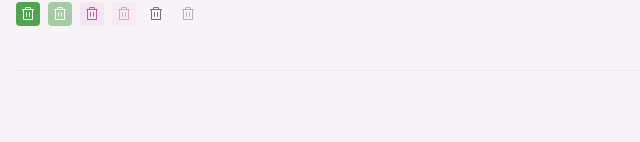
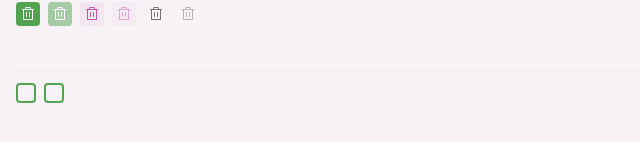
Before and after one commit to juanveronez/react-todo-list, a React (Vite) app: page / in a window 1280 px wide. Shown: the part 258-400 px from the top of the page, without its empty margins (0-640 px from the left). Built offline with nearby package versions, Linux system fonts and the light colour scheme.

Commit message:
feat: create input-checkbox component

```diff
--- a/src/App.tsx
+++ b/src/App.tsx
@@ -10,6 +10,7 @@
 import Button from "./components/button";
 import ButtonIcon from "./components/button-icon";
 import InputText from "./components/input-text";
+import InputCheckbox from "./components/input-checkbox";
 
 export default function App() {
   return (
@@ -45,6 +46,10 @@
         <ButtonIcon icon={TrashIcon} variant="tertiary" disabled />
       </div>
       <InputText />
+      <div className="flex gap-2">
+        <InputCheckbox />
+        <InputCheckbox disabled />
+      </div>
     </div>
   )
 }
--- /dev/null
+++ b/src/components/input-checkbox.tsx
@@ -0,0 +1,61 @@
+import { cva, type VariantProps } from "class-variance-authority"
+import type { ComponentProps } from "react"
+import CheckIcon from '../assets/icons/check.svg?react'
+import Icon from "./icon"
+
+export const inputCheckboxWrapperVariants = cva(`
+  inline-flex items-center justify-center relative group
+`)
+
+export const inputCheckboxVariants = cva(`
+  appearance-none peer flex items-center justify-center cursor-pointer
+  border-2 border-solid transition overflow-hidden
+  border-green-base hover:border-green-dark hover:bg-green-dark/20
+  checked:border-green-base checked:bg-green-base
+  group-hover:checked:border-green-dark group-hover:checked:bg-green-dark
+`, {
+  variants: {
+    size: {
+      md: "w-5 h-5 rounded-sm"
+    },
+    disabled: {
+      true: "pointer-events-none"
+    }
+  },
+  defaultVariants: {
+    size: "md",
+    disabled: false,
+  }
+})
+
+export const inputCheckboxIconVariants = cva(`
+  absolute top-1/2 left-1 -translate-y-1/2 cursor-pointer
+  hidden peer-checked:block fill-white
+`,
+  {
+    variants: {
+      size: {
+        md: 'w-3 h-3'
+      },
+    },
+    defaultVariants: {
+      size: 'md'
+    }
+  })
+
+interface InputCheckboxProps extends VariantProps<typeof inputCheckboxVariants>,
+  Omit<ComponentProps<'input'>, 'size' | 'disabled'> { }
+
+export default function InputCheckbox({
+  size,
+  disabled,
+  className,
+  ...props
+}: InputCheckboxProps) {
+  return (
+    <label className={inputCheckboxWrapperVariants({ className })}>
+      <input className={inputCheckboxVariants({ size, disabled })} disabled={!!disabled} type="checkbox" {...props} />
+      <Icon className={inputCheckboxIconVariants({ size })} svg={CheckIcon} />
+    </label>
+  )
+}
```
